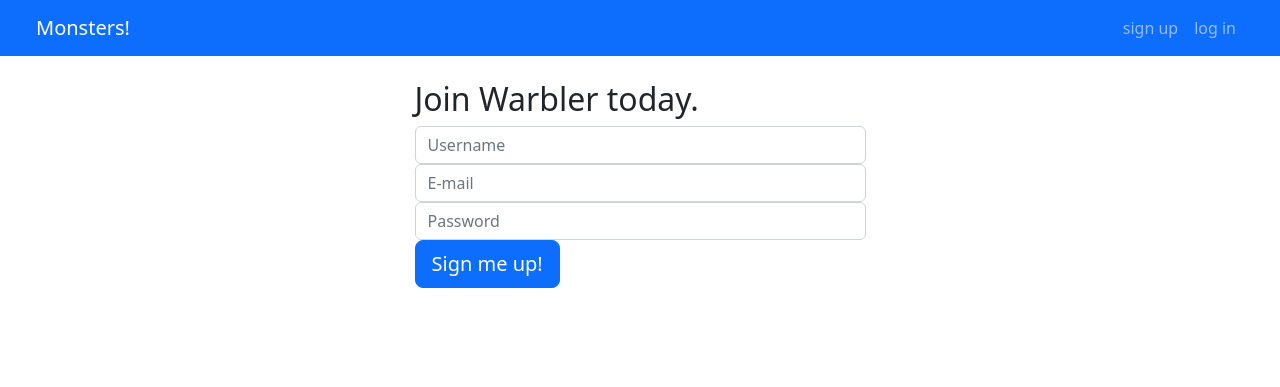
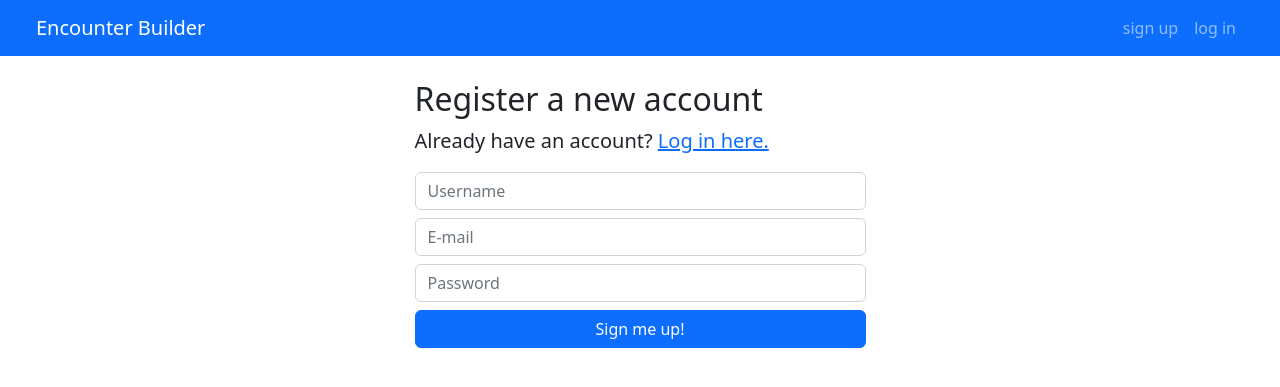
Before and after one commit to jermer/combat-kitchen, a Flask app: page /signup in a window 1280 px wide. Shown: the top 387 px of the page. Run offline with Flask 2, Linux system fonts and the light colour scheme; data that the repository does not hold is empty; some libraries are stand-ins or nearby versions.

Commit message:
styling and HTML cleanup

```diff
--- a/static/app.js
+++ b/static/app.js
@@ -125,7 +125,7 @@ class MonsterTable {
 
         // print a helpful message if no monsters
         if (monsters.length === 0) {
-            this.HTMLtable.append(`<tr scope="row"><td colspan="4">No monsters match match filter parameters.</td></tr>`);
+            this.HTMLtable.append(`<tr scope="row"><td colspan="4">No monsters match filter parameters.</td></tr>`);
             return;
         }
 
--- a/templates/base.html
+++ b/templates/base.html
@@ -16,7 +16,7 @@
     <!-- NAVBAR -->
     <nav class="navbar navbar-expand-lg navbar-dark bg-primary mb-4 px-4">
         <div class="container-fluid">
-            <a class="navbar-brand" href="/">Monsters!</a>
+            <a class="navbar-brand" href="/">Encounter Builder</a>
             <div class="navbar-nav justify-content-end">
                 {% if not g.user %}
                 <a class="nav-link" href="/signup">sign up</a>
--- a/templates/mon.html
+++ b/templates/mon.html
@@ -1,3 +1,7 @@
+<!--
+
+    THIS FUNCTIONALITY HAS BEEN MOVED ELSEWHERE
+
 
 <h1>
     {{monster.name}}
@@ -57,4 +61,4 @@ Challenge {{monster.cr()}} ({{monster.xp}} XP)
 <div>
     <b>{{act.name}}.</b> {{act.desc}}
 </div>
-{% endfor %}
+{% endfor %} -->
--- a/templates/signup.html
+++ b/templates/signup.html
@@ -1,24 +1,28 @@
 {% extends 'base.html' %}
-
-{% block body_class %}onboarding{% endblock %}
 
 {% block content %}
 
-  <div class="row justify-content-md-center">
+<div class="row justify-content-md-center">
   <div class="col-md-7 col-lg-5">
-    <h2 class="join-message">Join Warbler today.</h2>
+
+    <h2 class="join-message">Register a new account</h2>
+
+    <p class="lead">Already have an account? <a href="/login">Log in here.</a></p>
+
     <form method="POST" id="user_form">
       {{ form.hidden_tag() }}
 
       {% for field in form if field.widget.input_type != 'hidden' %}
-        {% for error in field.errors %}
-          <span class="text-danger">{{ error }}</span>
-        {% endfor %}
-        {{ field(placeholder=field.label.text, class="form-control") }}
+      {% for error in field.errors %}
+      <span class="text-danger">{{ error }}</span>
       {% endfor %}
+      {{ field(placeholder=field.label.text, class="form-control mb-2") }}
+      {% endfor %}
+      <div class="d-grid">
+        <button class="btn btn-primary btn-block">Sign me up!</button>
+      </div>
+    </form>
 
-      <button class="btn btn-primary btn-lg btn-block">Sign me up!</button>
-    </form>
   </div>
 </div>
 
```
Also changed, not shown: templates/login.html (+9 -6 lines), templates/monster-filter.html (+2 -6 lines), templates/monster-list.html (+5 -13 lines).
